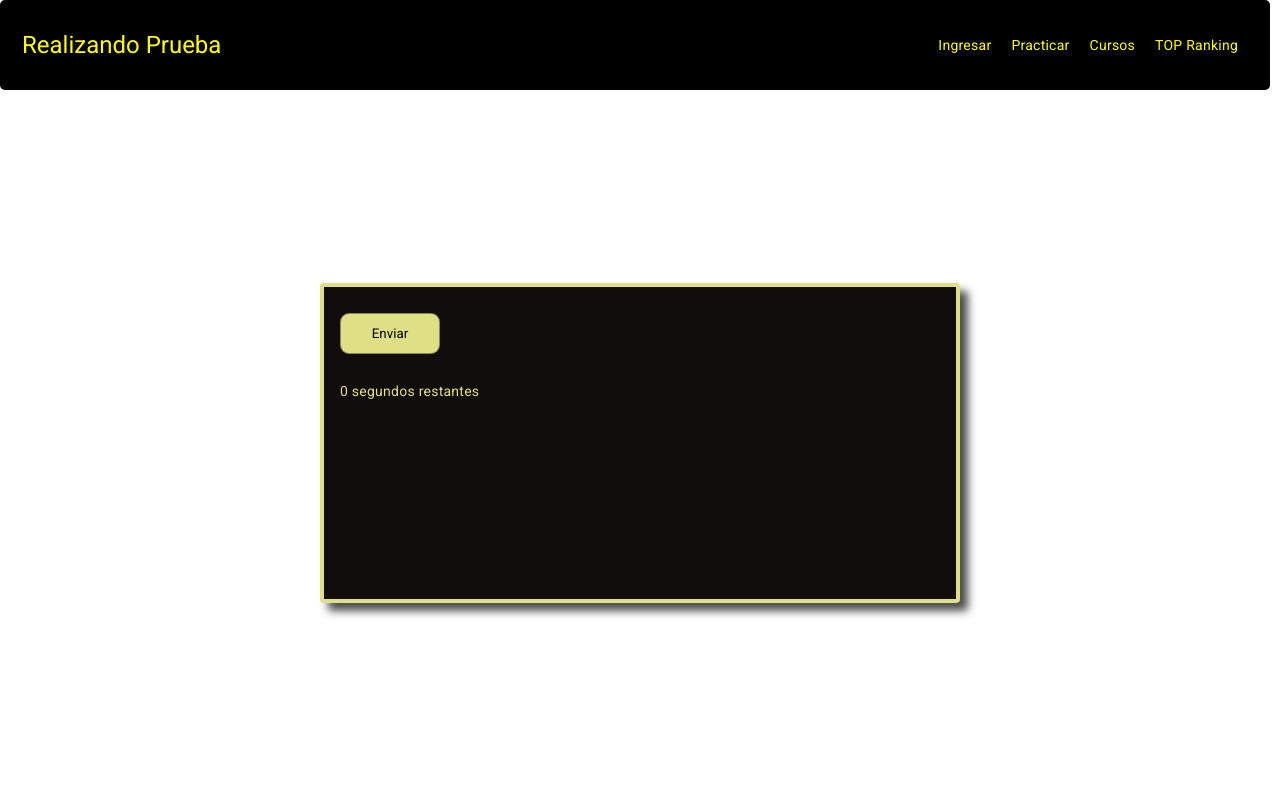
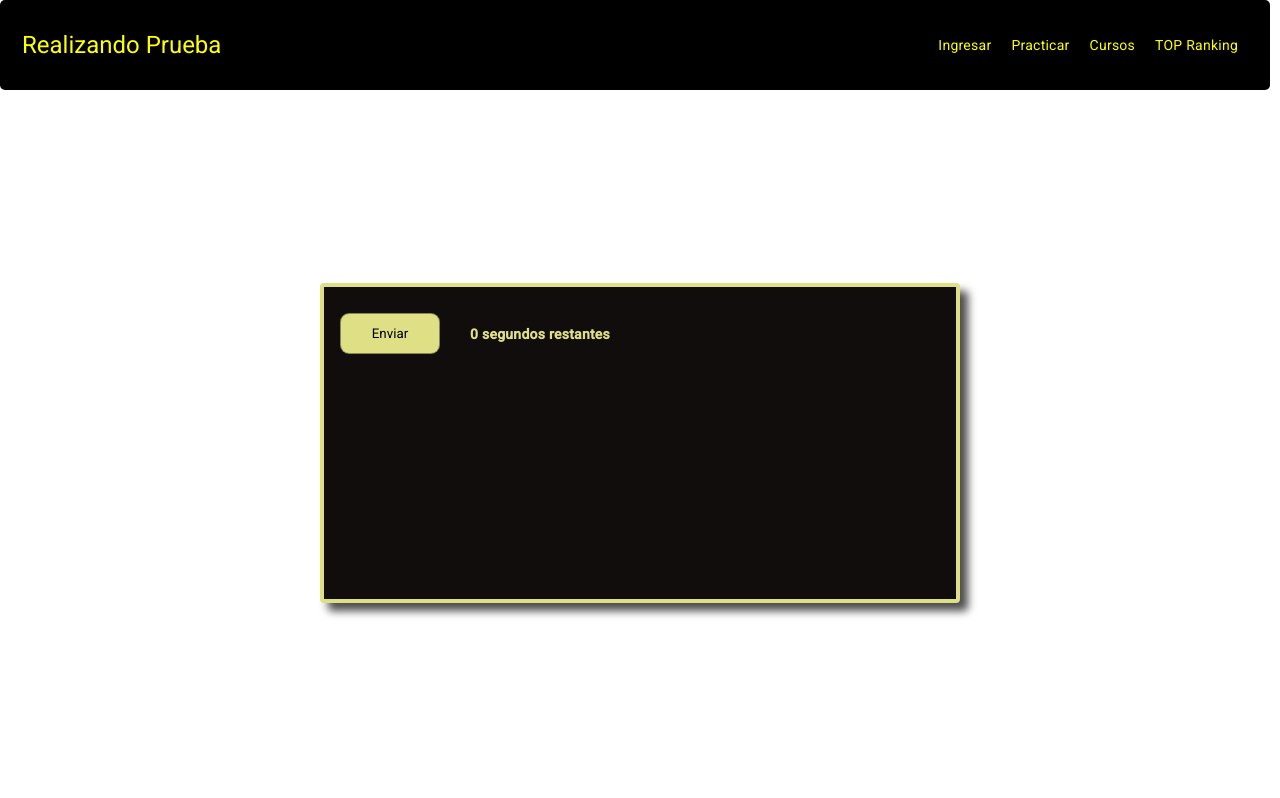
Before and after one commit to sebasxx85/englishProyect, an Angular app: page /type1 in a window 1280 px wide. Shown: the top 798 px of the page. Built offline with nearby package versions, Linux system fonts and the light colour scheme.

Commit message:
contador fixed

```diff
--- a/src/app/components/type1/type1.component.html
+++ b/src/app/components/type1/type1.component.html
@@ -23,10 +23,8 @@
           </div>
           </div>
 
-          <div class="float-left">
+          <div class="button-container">
             <button mat-flat-button color="primary" class="boton" (click)="enviar()">Enviar</button>
-          </div>
-          <div class="float-right contador">
             <span class="contador-display">{{ contador }} segundos restantes</span>
           </div>
 
--- a/src/app/components/type1/type1.component.scss
+++ b/src/app/components/type1/type1.component.scss
@@ -43,6 +43,7 @@
   background-color: rgb(47, 158, 210);
   margin-top: 10px;
   margin-bottom: 17px;
+  margin-right: 7px;
   width: 100px;
   border-radius: 9px; /* Esquinas más redondeadas */
   font-family: 'Roboto', sans-serif; /* Tipo de letra */
@@ -85,10 +86,17 @@ select {
   align-items: center; /* Centra verticalmente los botones y selects */
 }
 
-.contador {
+
+.button-container {
+  display: flex;
+  align-items: center; /* Alinea verticalmente el botón y el contador */
+  justify-content: flex-start; /* Alinea los elementos al inicio */
+  gap: 30px; /* Espacio entre el botón y el contador */
+}
+
+.contador-display {
   color: rgb(223, 223, 133);
-  margin-top: 10px;
-  margin-bottom: 17px;
   font-family: 'Roboto', sans-serif; /* Tipo de letra */
-  display: inline-block; /* Alineación en línea */
+  font-weight: bold; /* Para resaltar el texto */
+  margin-bottom: 7px;
 }
```
